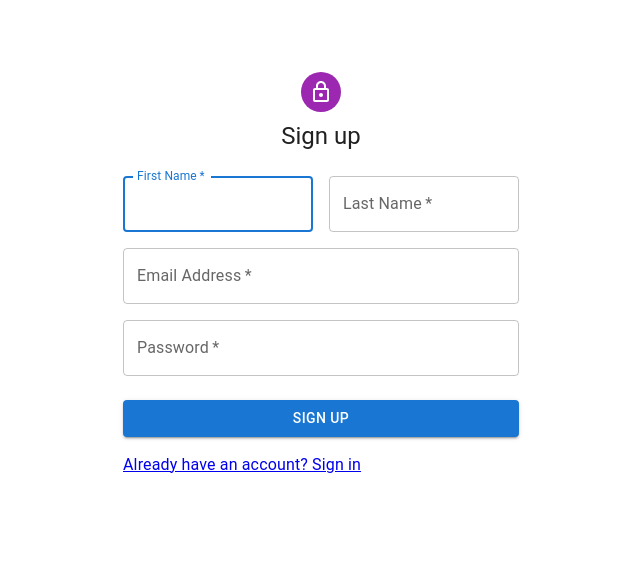
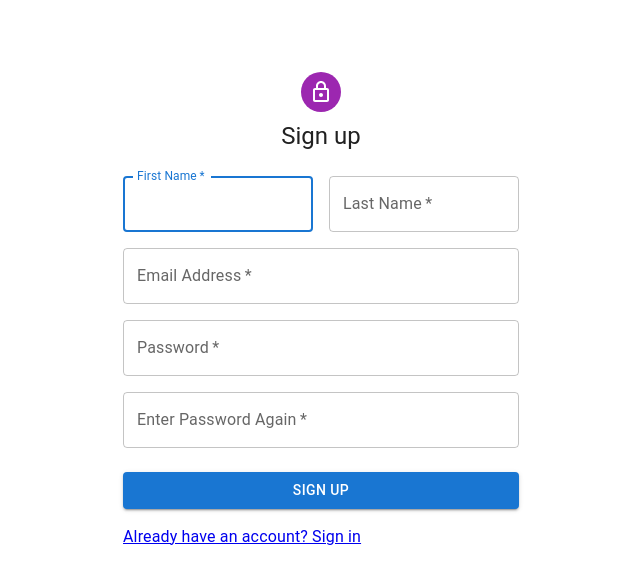
Before and after one commit to MajdHarbb/React-Sign-In-Sign-Up-, a React (Create React App) app: page /signup in a window 1280 px wide. Shown: the top 584 px of the page, without its empty margins (319-959 px from the left). Built offline with nearby package versions, Linux system fonts and the light colour scheme.

Commit message:
sign up and redirect to login

```diff
--- a/src/components/SignupComponent.js
+++ b/src/components/SignupComponent.js
@@ -1,45 +1,49 @@
-import * as React from 'react';
-import Avatar from '@mui/material/Avatar';
-import Button from '@mui/material/Button';
-import CssBaseline from '@mui/material/CssBaseline';
-import TextField from '@mui/material/TextField';
-import FormControlLabel from '@mui/material/FormControlLabel';
-import Checkbox from '@mui/material/Checkbox';
-import Link from '@mui/material/Link';
-import Grid from '@mui/material/Grid';
-import Box from '@mui/material/Box';
-import LockOutlinedIcon from '@mui/icons-material/LockOutlined';
-import Typography from '@mui/material/Typography';
-import Container from '@mui/material/Container';
-import { createTheme, ThemeProvider } from '@mui/material/styles';
-import {Link as Linkk} from 'react-router-dom';
-
-
-function Copyright(props) {
-  return (
-    <Typography variant="body2" color="text.secondary" align="center" {...props}>
-      {'Copyright © '}
-      <Link color="inherit" href="https://mui.com/">
-        Your Website
-      </Link>{' '}
-      {new Date().getFullYear()}
-      {'.'}
-    </Typography>
-  );
-}
+import * as React from "react";
+import Avatar from "@mui/material/Avatar";
+import Button from "@mui/material/Button";
+import CssBaseline from "@mui/material/CssBaseline";
+import TextField from "@mui/material/TextField";
+import Link from "@mui/material/Link";
+import Grid from "@mui/material/Grid";
+import Box from "@mui/material/Box";
+import LockOutlinedIcon from "@mui/icons-material/LockOutlined";
+import Typography from "@mui/material/Typography";
+import Container from "@mui/material/Container";
+import { createTheme, ThemeProvider } from "@mui/material/styles";
+import { Link as Linkk } from "react-router-dom";
+import { useState } from "react";
+import { Navigate } from "react-router-dom";
 
 const theme = createTheme();
 
 export default function SignupComponent() {
-  const handleSubmit = (event) => {
-    event.preventDefault();
-    const data = new FormData(event.currentTarget);
-    // eslint-disable-next-line no-console
-    console.log({
-      email: data.get('email'),
-      password: data.get('password'),
+  const [first_name, setFirstName] = useState("");
+  const [last_name, setLastName] = useState("");
+  const [email, setEmail] = useState("");
+  const [password, setPassword] = useState("");
+  const [password_confirmation, setPasswordRepeat] = useState("");
+  const [redirect, setRedirect] = useState(false);
+  const submit = async (e) => {
+    e.preventDefault();
+    //const response =
+    await fetch("http://127.0.0.1:8000/api/auth/register", {
+      method: "POST",
+      headers: { "Content-Type": "application/json" },
+      body: JSON.stringify({
+        first_name,
+        last_name,
+        email,
+        password,
+        password_confirmation,
+      }),
     });
+    // const content = await response.json();
+    // console.log(content);
+    setRedirect(true);
   };
+  if (redirect) {
+    return <Navigate to="/" />;
+  }
 
   return (
     <ThemeProvider theme={theme}>
@@ -48,18 +52,18 @@ export default function SignupComponent() {
         <Box
           sx={{
             marginTop: 8,
-            display: 'flex',
-            flexDirection: 'column',
-            alignItems: 'center',
+            display: "flex",
+            flexDirection: "column",
+            alignItems: "center",
           }}
         >
-          <Avatar sx={{ m: 1, bgcolor: 'secondary.main' }}>
+          <Avatar sx={{ m: 1, bgcolor: "secondary.main" }}>
             <LockOutlinedIcon />
           </Avatar>
           <Typography component="h1" variant="h5">
             Sign up
           </Typography>
-          <Box component="form" noValidate onSubmit={handleSubmit} sx={{ mt: 3 }}>
+          <Box component="form" noValidate onSubmit={submit} sx={{ mt: 3 }}>
             <Grid container spacing={2}>
               <Grid item xs={12} sm={6}>
                 <TextField
@@ -70,6 +74,7 @@ export default function SignupComponent() {
                   id="firstName"
                   label="First Name"
                   autoFocus
+                  onChange={(e) => setFirstName(e.target.value)}
                 />
               </Grid>
               <Grid item xs={12} sm={6}>
@@ -80,6 +85,7 @@ export default function SignupComponent() {
                   label="Last Name"
                   name="lastName"
                   autoComplete="family-name"
+                  onChange={(e) => setLastName(e.target.value)}
                 />
               </Grid>
               <Grid item xs={12}>
@@ -90,6 +96,7 @@ export default function SignupComponent() {
                   label="Email Address"
                   name="email"
                   autoComplete="email"
+                  onChange={(e) => setEmail(e.target.value)}
                 />
               </Grid>
               <Grid item xs={12}>
@@ -101,9 +108,21 @@ export default function SignupComponent() {
                   type="password"
                   id="password"
                   autoComplete="new-password"
+                  onChange={(e) => setPassword(e.target.value)}
                 />
               </Grid>
-
+              <Grid item xs={12}>
+                <TextField
+                  required
+                  fullWidth
+                  name="password_confirmation"
+                  label="Enter Password Again"
+                  type="password"
+                  id="password_confirmation"
+                  autoComplete="new-password"
+                  onChange={(e) => setPasswordRepeat(e.target.value)}
+                />
+              </Grid>
             </Grid>
             <Button
               type="submit"
--- a/src/pages/SignupPage.js
+++ b/src/pages/SignupPage.js
@@ -1,7 +1,12 @@
 import React from 'react';
 import SignupComponent from '../components/SignupComponent';
 
+
+
 const SignupPage = () => {
+
+
+
     return (
         <div>
             <SignupComponent/>
```
